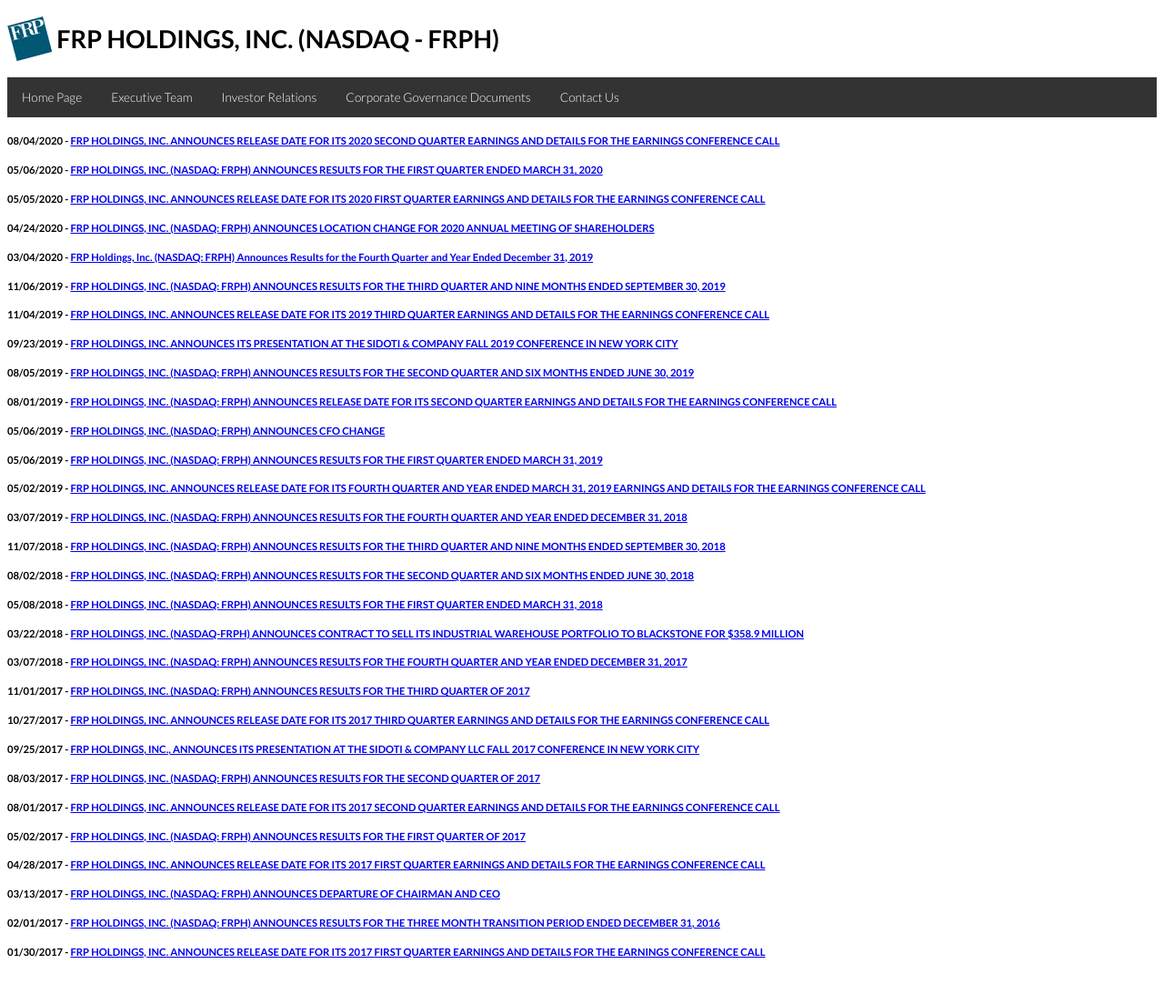
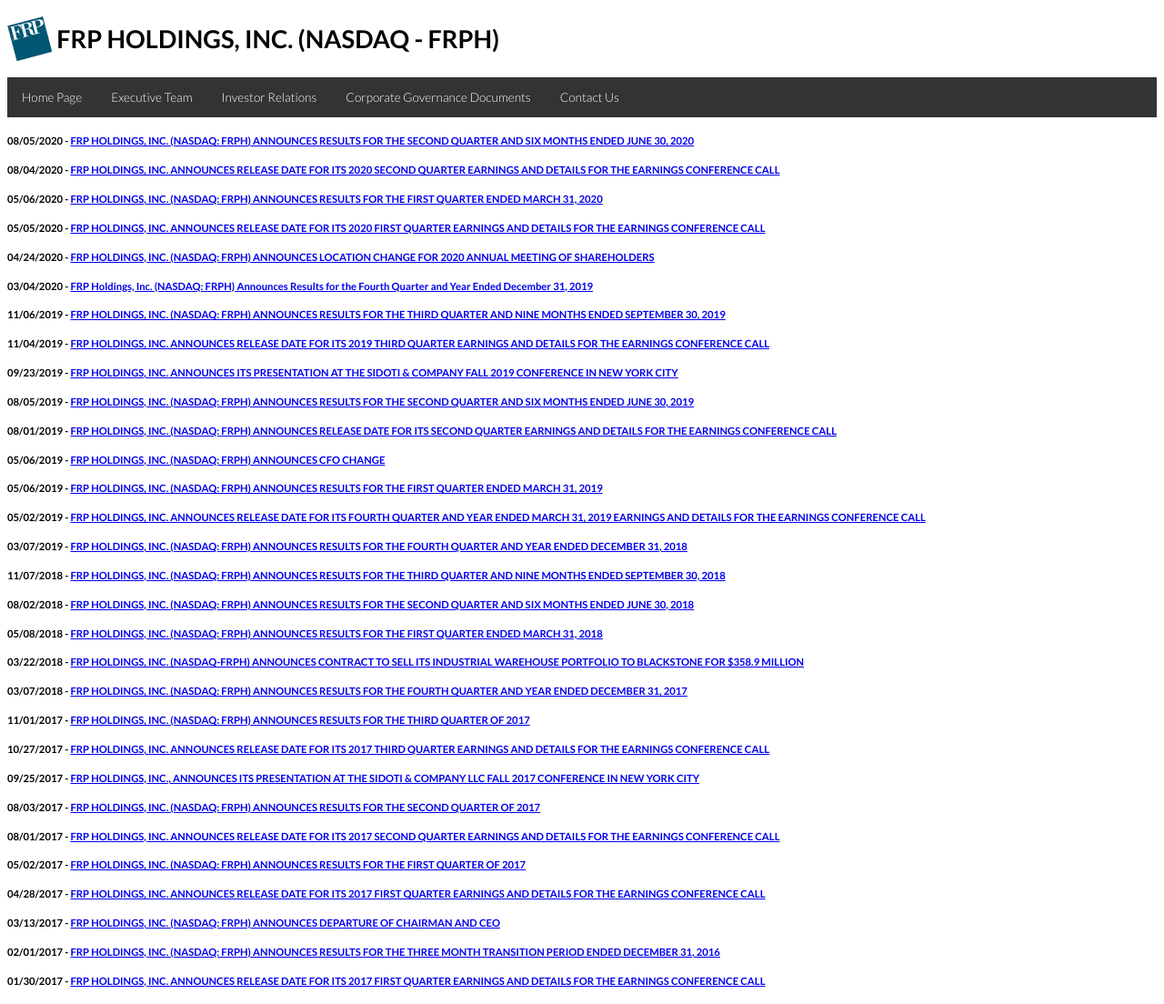
Before and after one commit to frpholdings/frpholdings.github.io, a Jekyll site: the page built from news.md, in a window 1280 px wide. Shown: the whole page at 91% size. Built offline with Jekyll 4.4.1, drawn with Linux system fonts in a browser that asks for light colours; before the commit the page ends 1072 px from its top, so only the background shows below that.

Commit message:
Update news.yml

```diff
--- a/_data/news.yml
+++ b/_data/news.yml
@@ -113,3 +113,7 @@
 - Date: "2020-08-04"
   Title: "FRP HOLDINGS, INC. ANNOUNCES RELEASE DATE FOR ITS 2020 SECOND QUARTER EARNINGS AND DETAILS FOR THE EARNINGS CONFERENCE CALL"
   File: 2nd_qtr_earnings_release date announcement_2020.pdf
+
+- Date: "2020-08-05"
+  Title: "FRP HOLDINGS, INC. (NASDAQ: FRPH) ANNOUNCES RESULTS FOR THE SECOND QUARTER AND SIX MONTHS ENDED JUNE 30, 2020"
+  File: FRPH_Press_Release_q2_2020.pdf
```
